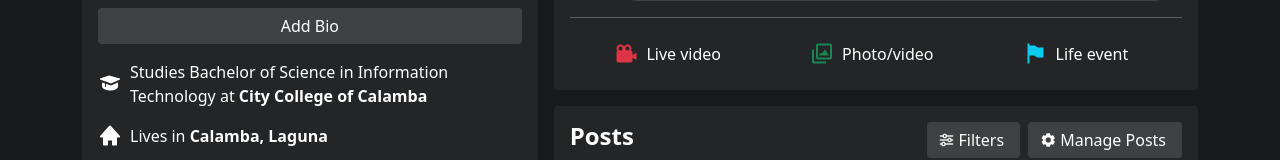
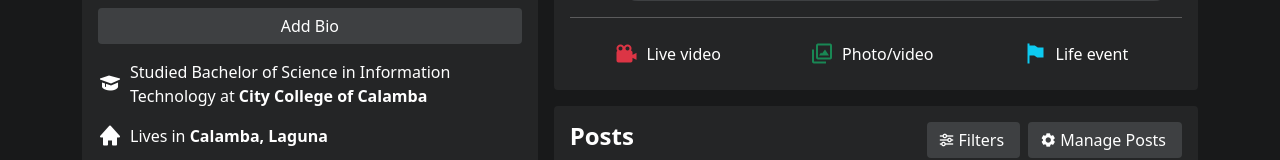
Before and after one commit to coricss/fb-clone-react, a React (Create React App) app: page / in a window 1280 px wide. Shown: the part 756-916 px from the top of the page. Built offline with nearby package versions, Linux system fonts and the light colour scheme.

Commit message:
Studies to studied

```diff
--- a/src/AppContent/AppContent.js
+++ b/src/AppContent/AppContent.js
@@ -215,7 +215,7 @@ const AppContent = () => (
             </button>
             <div class="d-flex align-items-center mb-3">
               <i class='bx bxs-graduation fs-4'></i>
-              <span class="mx-2">Studies Bachelor of Science in Information Technology at <a class="fw-bold text-white text-decoration-none" href="#">City College of Calamba</a></span>
+              <span class="mx-2">Studied Bachelor of Science in Information Technology at <a class="fw-bold text-white text-decoration-none" href="#">City College of Calamba</a></span>
             </div>
             <div class="d-flex align-items-center my-3">
               <i class='bx bxs-home fs-4'></i>
```
